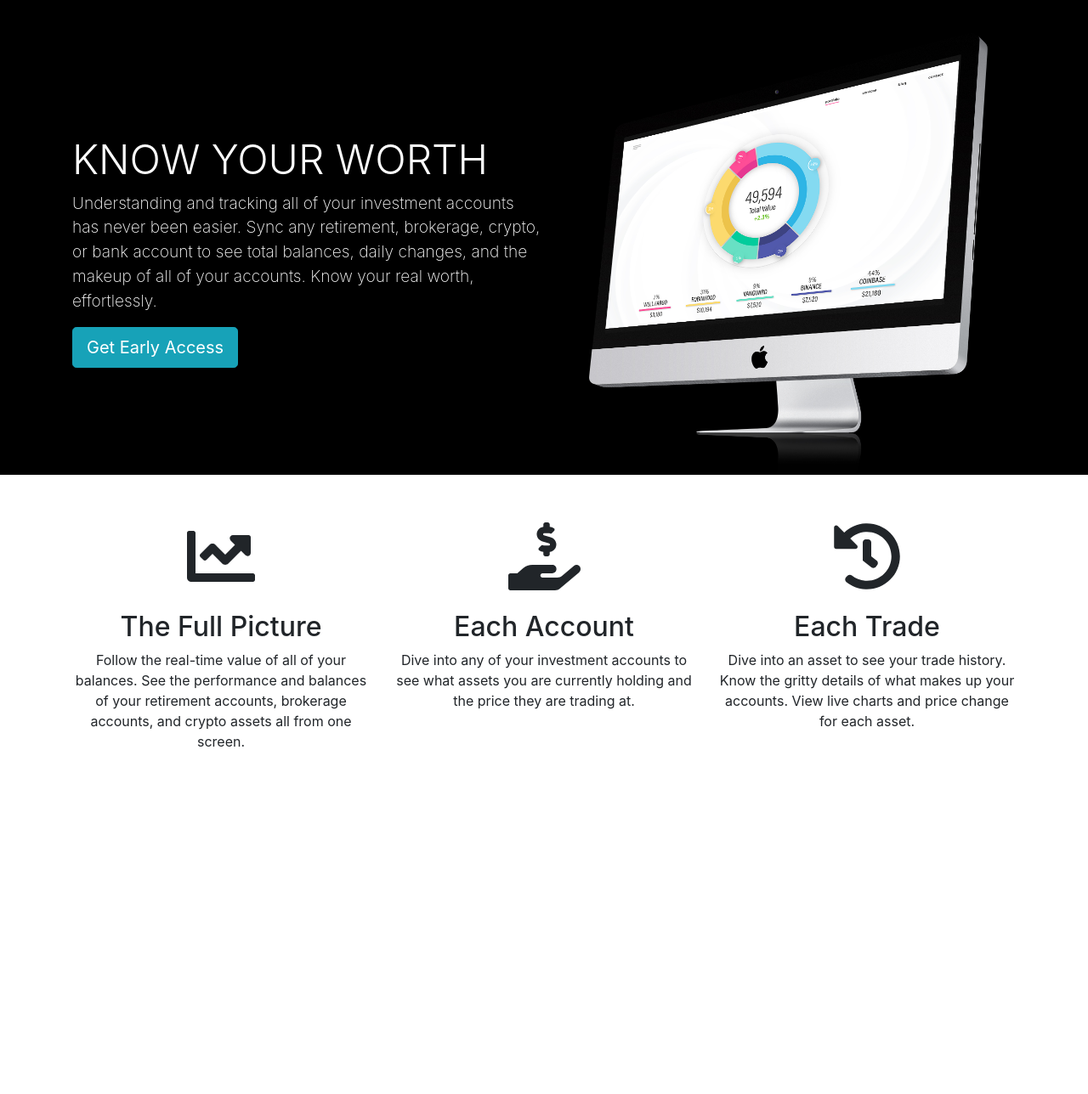
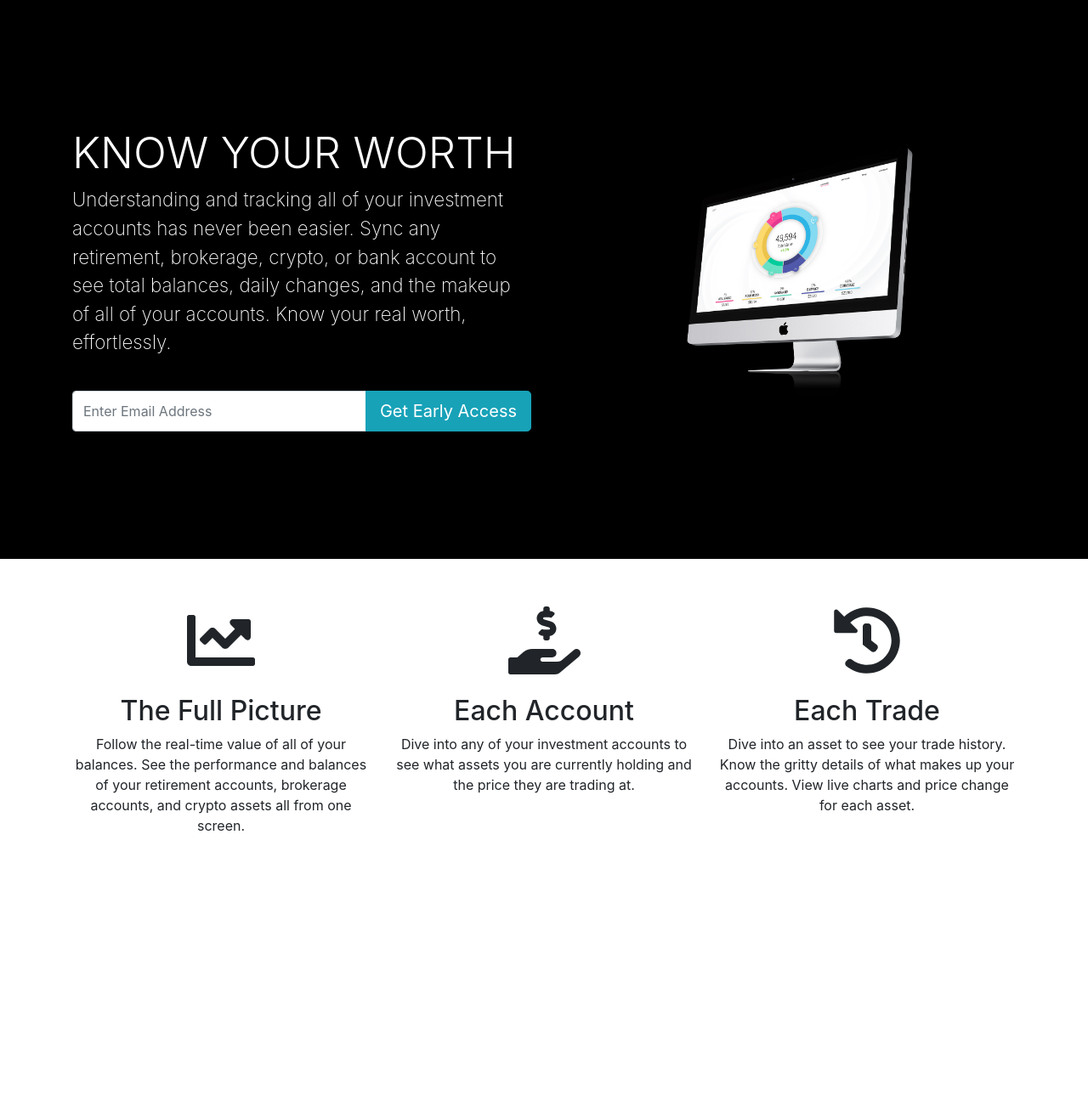
Before and after one commit to ChartBulls/chartbulls-website, a Flask app: page / in a window 1280 px wide. Shown: the part 66-1354 px from the top of the page at 85% size. Before the commit the page ends 945 px from the top, so only its background shows below. Run offline with Flask 2, Linux system fonts and the light colour scheme; some libraries are stand-ins or nearby versions.

Commit message:
Changes.

```diff
--- a/frontend/assets/css/main.css
+++ b/frontend/assets/css/main.css
@@ -3,54 +3,20 @@
 }
 
 .jumbotron {
-    background:          url('../img/banner_3.jpg') no-repeat;
-    background-size:     contain;
-    background-repeat:   no-repeat;
-    background-position: 170% bottom;
-    background-color:    black;
-    padding-bottom:      300px;
-    padding-top:         300px;
-    margin-top:          65px;
+    background-color: black;
+    padding-top:        150px;
+    padding-bottom:     150px;
+    margin-top:         65px;
 }
 
-.header {
-    color:       white;
-    font-size:   3em;
+.header-title {
+    color:       white !important;
+    font-size:   3.2em;
     font-weight: 300;
 }
 
 .header-description {
-    color:       white;
-    font-size:   1.5em;
+    color:       white !important;
+    font-size:   1.4em;
     font-weight: 200;
 }
-
-@media(min-width: 768px) {
-    .jumbotron {
-        background-position: 130% bottom;
-        padding-bottom:      110px;
-        padding-top:         160px;
-    }
-
-    .header-description {
-        color:       white;
-        font-size:   1.2em;
-        font-weight: 200;
-        width:       50%;
-    }
-}
-
-@media (min-width: 992px) {
-    .jumbotron {
-        background-position: 130% bottom;
-        padding-bottom:      110px;
-        padding-top:         160px;
-    }
-
-    .header-description {
-        color:       white;
-        font-size:   1.2em;
-        font-weight: 200;
-        width:       50%;
-    }
- }
--- a/frontend/index.html
+++ b/frontend/index.html
@@ -26,16 +26,39 @@
     <!-- Jumbotron -->
     <div class="jumbotron jumbotron-fluid">
       <div class="container">
-        <h1 class="header"> KNOW YOUR WORTH </h1>
+        <div class="row">
+            <div class="col-lg">
+              <!-- Jumbotron Header -->
+              <div class="jumbotron-header">
+                  <!-- Header -->
+                  <h1 class="header-title"> KNOW YOUR WORTH </h1>
+                  <!-- Description -->
                   <p class="header-description">
                     Understanding and tracking all of your investment accounts has never been easier.
                     Sync any retirement, brokerage, crypto, or bank account to see total balances,
                     daily changes, and the makeup of all of your accounts. Know your real worth,
                     effortlessly.
                   </p>
-        <p class="lead">
-            <a class="btn btn-info btn-lg" href="#" role="button"> Get Early Access </a>
-          </p>
+                  <br>
+                  <!-- Input Group -->
+                  <div class="input-group">
+                    <!-- Input -->
+                    <input type="text" class="form-control" placeholder="Enter Email Address">
+                    <!-- Button -->
+                    <div class="input-group-append">
+                      <button class="btn btn-info btn-lg" type="button"> Get Early Access </button>
+                    </div>
+                  </div>
+                </div>
+            </div>
+            <div class="col-lg">
+              <!-- Jumbotron Image -->
+              <div class="jumbotron-img">
+                <!-- Image -->
+                <img src="frontend/assets/img/banner_3.jpg" class="img-fluid">
+              </div>
+            </div>
+        </div>
       </div>
     </div>
     <br>
@@ -54,6 +77,7 @@
                   See the performance and balances of your retirement accounts, brokerage accounts,
                   and crypto assets all from one screen.
               </p>
+              <br><br>
           </div>
           <!-- Features Center -->
           <div class="col-md">
@@ -64,6 +88,7 @@
                   Dive into any of your investment accounts to see what assets you are currently
                   holding and the price they are trading at.
               </p>
+              <br><br>
           </div>
           <!-- Features Right -->
           <div class="col-md">
@@ -75,6 +100,7 @@
                   Know the gritty details of what makes up your accounts.
                   View live charts and price change for each asset.
               </p>
+              <br><br>
           </div>
         </div>
       </div>
```
Lines whose indentation alone changed are shown as unchanged.
